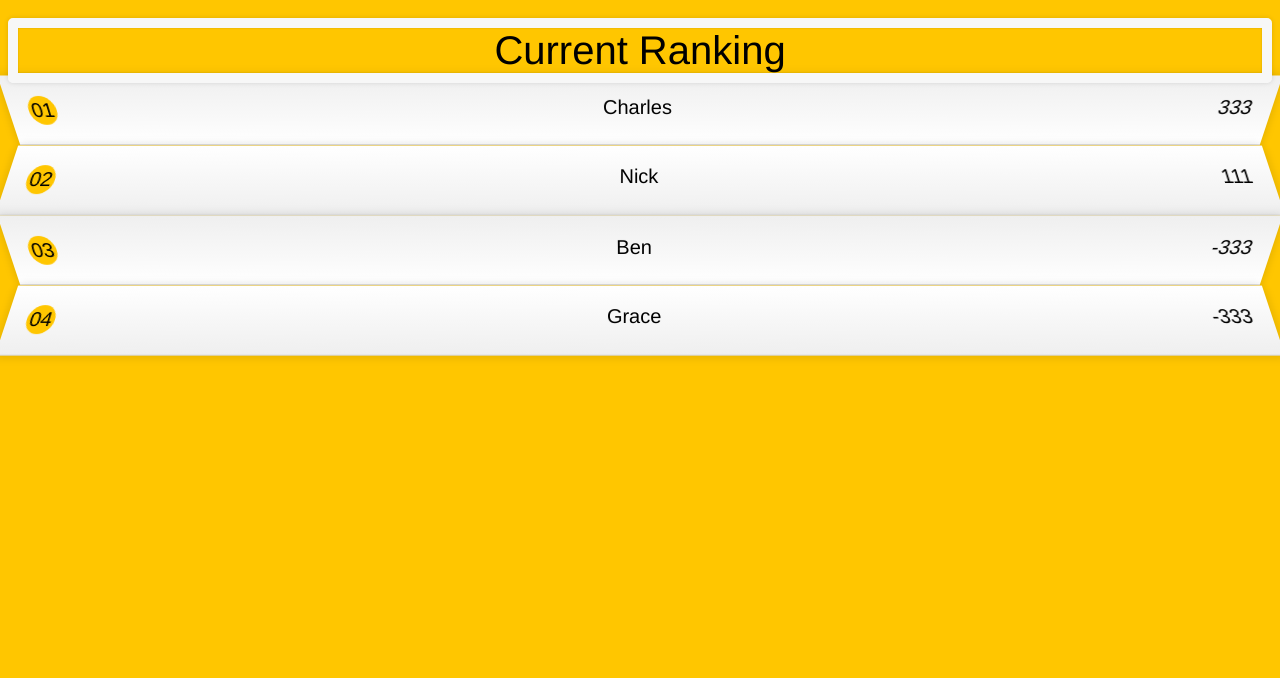
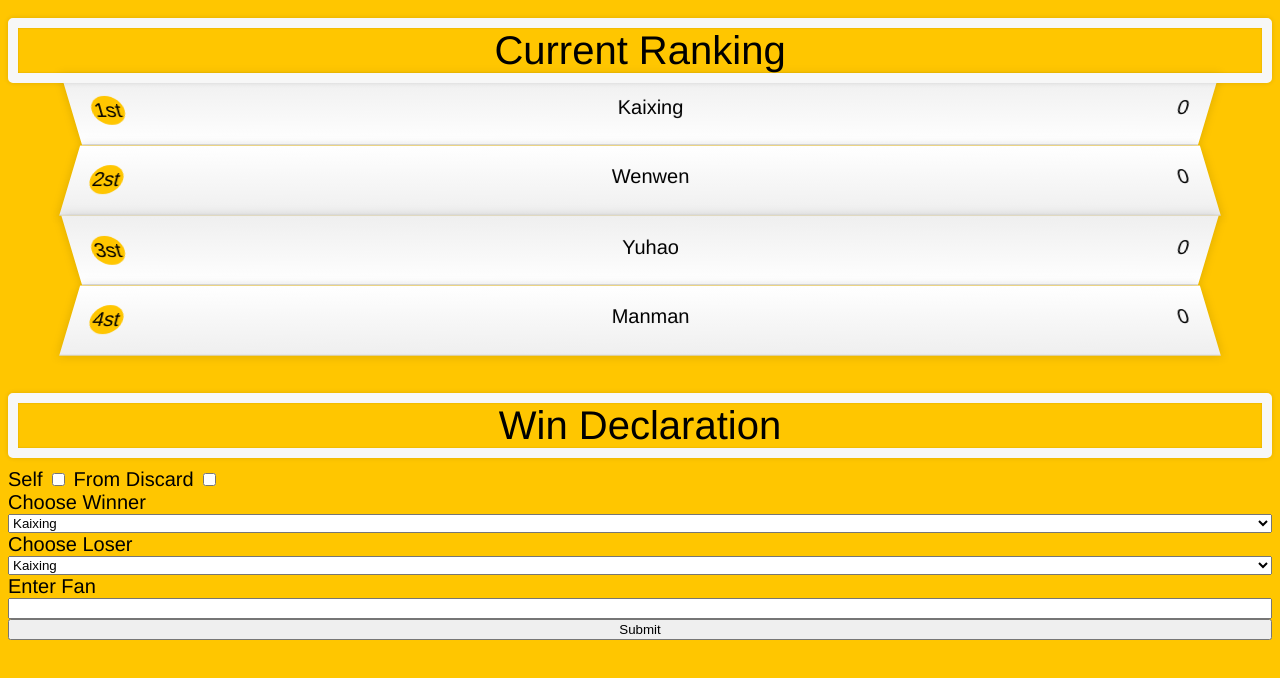
Before and after one commit to Near99/mahjong_calculator, a plain HTML site: page index.html in a window 1280 px wide. Drawn offline with Linux system fonts and the light colour scheme.

Commit message:
submit form testing

```diff
--- a/index.html
+++ b/index.html
@@ -9,31 +9,37 @@
   </head>
   <body>
     <form>
-      <div class="formTitle">Current Ranking</div>
-      <ul class="ranking">
-        <li>
-          <span class="indexBar">01</span>
-          <span>Charles</span>
-          <span>333</span>
-        </li>
-        <li>
-          <span class="indexBar">02</span>
-          <span>Nick</span>
-          <span>111</span>
-        </li>
-        <li>
-          <span class="indexBar">03</span>
-          <span>Ben</span>
-          <span>-333</span>
-        </li>
-        <li>
-          <span class="indexBar">04</span>
-          <span>Grace</span>
-          <span>-333</span>
-        </li>
-      </ul>
+      <div class="rankingFormHeader">Current Ranking</div>
+      <ul class="ranking"></ul>
     </form>
 
+    <form action="" class="win">
+      <div class="rankingFormHeader">Win Declaration</div>
+      <div class="formController">
+        <label for="self">Self</label>
+        <input id="self" type="checkbox" />
+        <label for="discard">From Discard</label>
+        <input id="discard" type="checkbox" />
+      </div>
+      <label for="winner">Choose Winner</label>
+      <select id="winner" name="winner">
+        <option value="p1">Kaixing</option>
+        <option value="p2">Wenwen</option>
+        <option value="p3">Manman</option>
+        <option value="p4">Yuhao</option>
+      </select>
+      <label for="loser" class="inactive">Choose Loser</label>
+      <select id="loser" name="loser" class="inactive">
+        <option value="p1">Kaixing</option>
+        <option value="p2">Wenwen</option>
+        <option value="p3">Manman</option>
+        <option value="p4">Yuhao</option>
+        <option value="self">Self</option>
+      </select>
+      <label for="fan">Enter Fan</label>
+      <input type="number" id="fan" name="fan" required />
+      <button>Submit</button>
+    </form>
     <script src="script.js"></script>
   </body>
 </html>
--- a/script.js
+++ b/script.js
@@ -125,42 +125,47 @@ const game = {
 };
 
 const display = {
-  playerContainer: document.querySelectorAll("[data-player]"),
+  playerRanking: document.querySelector(".ranking"),
   renderData() {
-    game.playerInfo.forEach((player, index) => {
-      this.playerContainer[index].innerHTML = `
-      Name: ${player.name}
-      Score: ${player.score}
-      Win: ${player.win}
-      Self Draw: ${player.self}
-      Discard Given: ${player.disCardGiven}`;
-    });
+    const uls = game.playerInfo
+      .map((player, index) => {
+        return `
+      <li>
+      <span class="indexBar">${index + 1}st</span>
+      <span>${player.name}</span>
+      <span>${player.score}</span>
+      </li>
+      `;
+      })
+      .join("");
+    this.playerRanking.innerHTML = uls;
   },
+};
+
+const winDeclaration = () => {
+  const winForm = document.querySelector(".win");
+
+  winForm.addEventListener("submit", (e) => {
+    e.preventDefault();
+    const self = Object.values(winForm)[0].checked;
+    const discard = Object.values(winForm)[1].checked;
+    const winner = Object.values(winForm)[2].value;
+    const loser = Object.values(winForm)[3].value;
+    const fan = Number(Object.values(winForm)[4].value);
+    if (self === discard) return;
+    if (winner === loser) return;
+    if (self) {
+      game.computeScore(winner, undefined, fan, self);
+    }
+    if (discard) {
+      game.computeScore(winner, loser, fan, discard);
+    }
+    display.renderData();
+  });
 };
 
 window.addEventListener("DOMContentLoaded", () => {
   storeData.getData();
-  // console.table(game.playerInfo);
-  // display.renderData();
+  display.renderData();
+  winDeclaration();
 });
-
-// const winBut = document.querySelector(".winBut");
-// const clearBut = document.querySelector(".clearData");
-
-// winBut.addEventListener("click", () => {
-//   game.computeScore("p2", undefined, 29, true);
-//   // display.renderData();
-// });
-
-// clearBut.addEventListener("click", () => {
-//   storeData.removeData();
-// });
-
-// winBut.addEventListener("touchstart", () => {
-//   game.computeScore("p2", undefined, 29, true);
-//   // display.renderData();
-// });
-
-// clearBut.addEventListener("touchstart", () => {
-//   storeData.removeData();
-// });
--- a/style.css
+++ b/style.css
@@ -16,16 +16,19 @@ html {
   margin: 0;
   padding: 0;
   position: relative;
+  display: flex;
+  flex-flow: column;
+  align-items: center;
+  padding-bottom: 30px;
   /*perspective: 20px;*/
 }
 
-.formTitle {
+.rankingFormHeader {
   margin: 0;
   text-align: center;
   outline: 0;
   border: 10px solid #f7f7f7;
   width: 100%;
-  /* left: -10%; */
   position: relative;
   top: 10px;
   z-index: 2;
@@ -43,6 +46,7 @@ html {
   padding: 20px;
   transition: background 0.2s;
   display: flex;
+  width: 90%;
   justify-content: space-between;
   text-transform: capitalize;
 }
@@ -62,3 +66,16 @@ html {
   padding: 3px;
   border-radius: 50%;
 }
+
+.formController {
+  padding-top: 20px;
+}
+
+.win {
+  display: flex;
+  flex-flow: column;
+}
+
+.inactive {
+  visibility: visible;
+}
```
